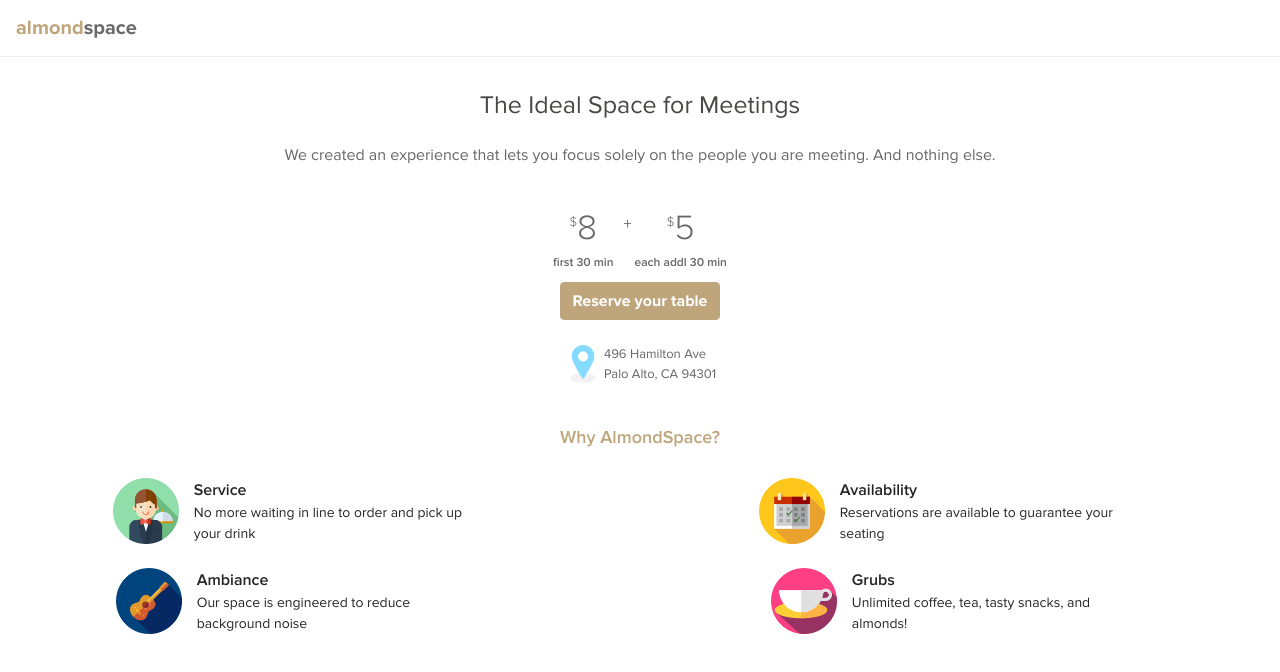
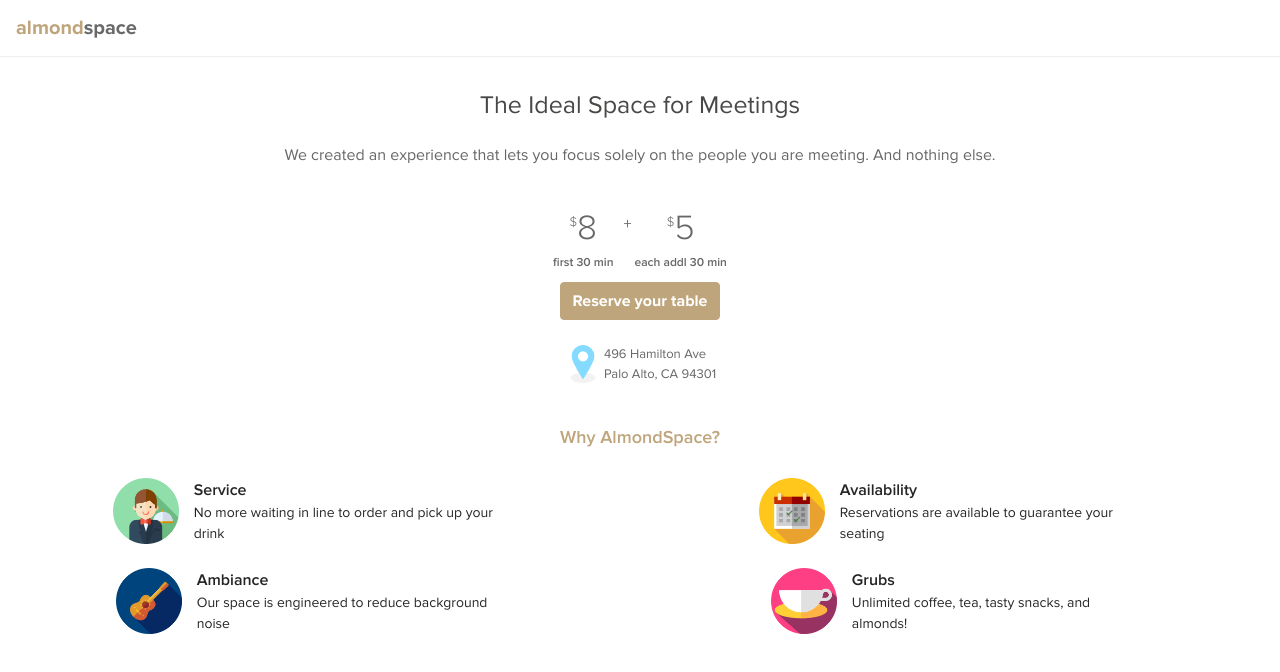
Before and after one commit to andyxmai/almondspace, a React (Create React App) app: page / in a window 1280 px wide. Shown: the top 672 px of the page. Built offline with nearby package versions, Linux system fonts and the light colour scheme.

Commit message:
minor style change

```diff
--- a/src/App.css
+++ b/src/App.css
@@ -49,7 +49,7 @@
 
 .perk-description {
   font-size: 14px;
-  width: 85%;
+  width: 90%;
 }
 
 .perk-header {
```
